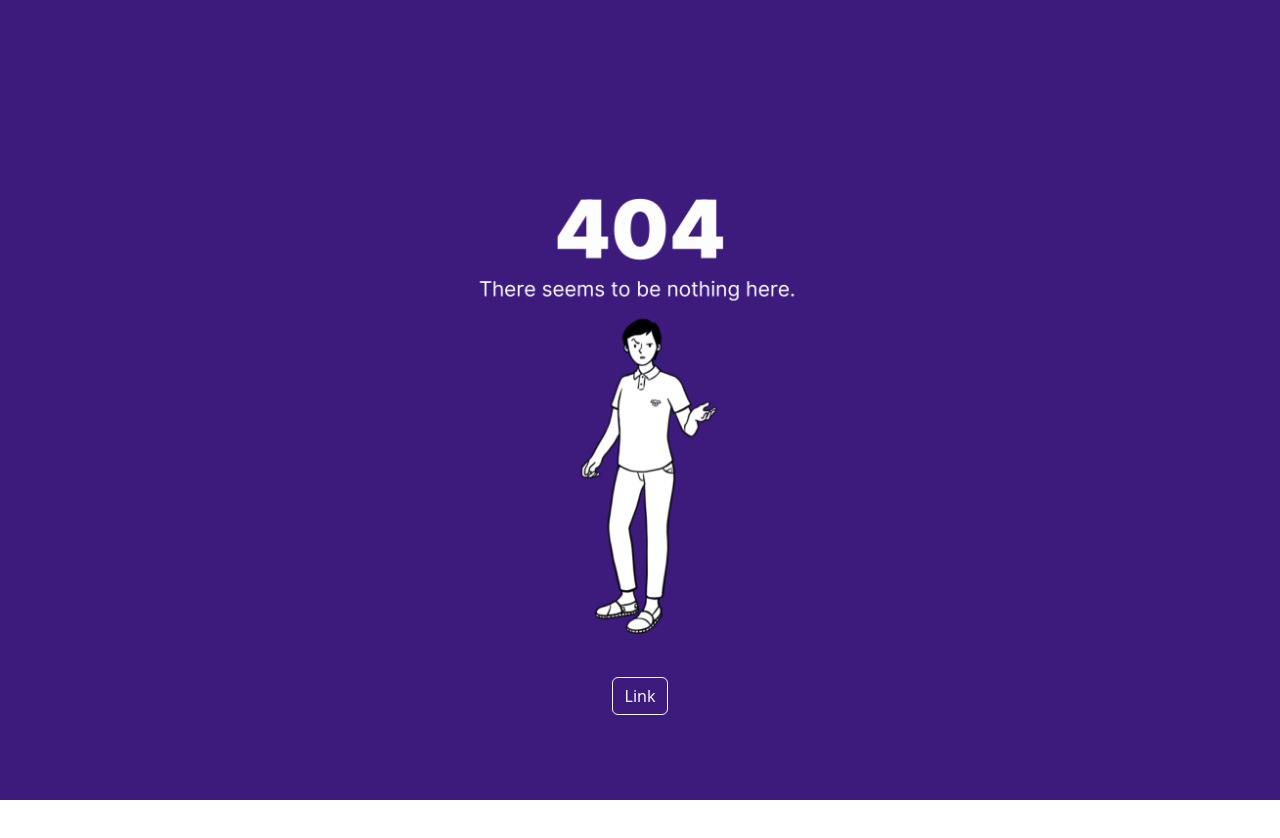
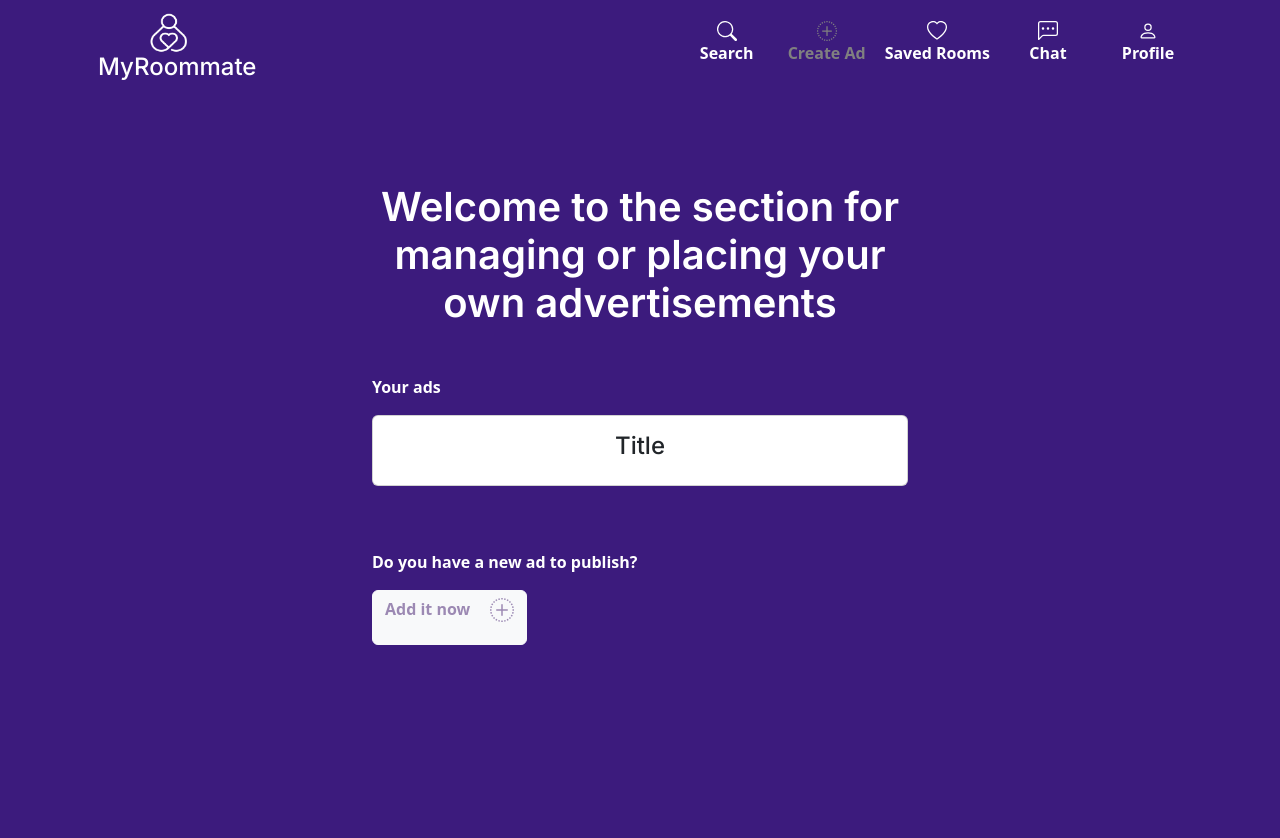
Before and after one commit to Frandrisani/frontMyRoom, a React (Vite) app: page /ad in a window 1280 px wide. Shown: the top 838 px of the page. Before the commit the page ends 800 px from the top, so only its background shows below. Built offline with nearby package versions, Linux system fonts and the light colour scheme.

Commit message:
Amendments to implement the new code

```diff
--- a/src/App.jsx
+++ b/src/App.jsx
@@ -5,6 +5,8 @@ import SignUp from "./components/SignUp";
 import NotFound from "./components/NotFound";
 import HomePage from "./components/HomePage";
 import CreateAd from "./components/CreateAd";
+import Ad from "./components/Ad";
+import Profile from "./components/Profile";
 
 const App = () => {
   return (
@@ -13,8 +15,10 @@ const App = () => {
         <Route path="/" element={<WelcomApp />} />
         <Route path="/signup" element={<SignUp />} />
         <Route path="/home" element={<HomePage />} />
+        <Route path="/ad" element={<Ad />} />
         <Route path="/new-ad" element={<CreateAd />} />
         <Route path="*" element={<NotFound />} />
+        <Route path="/profile" element={<Profile />} />
       </Routes>
     </BrowserRouter>
   );
--- a/src/components/CustomNavbar.jsx
+++ b/src/components/CustomNavbar.jsx
@@ -9,6 +9,7 @@ import {
   PlusCircleDotted,
 } from "react-bootstrap-icons";
 
+// eslint-disable-next-line react/prop-types
 const CustomNavbar = ({ currentPage }) => {
   const [isLgScreen, setIsLgScreen] = useState(false);
 
@@ -74,23 +75,31 @@ const CustomNavbar = ({ currentPage }) => {
                     </div>
                   </Nav.Link>
                   <Nav.Link
-                    href="/new-ad"
+                    href="/ad"
                     style={{
                       pointerEvents:
-                        currentPage === "/new-ad" ? "none" : "auto",
+                        currentPage === "/new-ad" || currentPage === "/ad"
+                          ? "none"
+                          : "auto",
                     }}
                   >
                     <div className="d-flex flex-column align-items-center">
                       <PlusCircleDotted
                         className="ml-4 fs-5 mx-2"
                         style={{
-                          color: currentPage === "/new-ad" ? "grey" : "white",
+                          color:
+                            currentPage === "/new-ad" || currentPage === "/ad"
+                              ? "grey"
+                              : "white",
                         }}
                       />
                       <p
                         className=" f4 fw-bolder"
                         style={{
-                          color: currentPage === "/new-ad" ? "grey" : "white",
+                          color:
+                            currentPage === "/new-ad" || currentPage === "/ad"
+                              ? "grey"
+                              : "white",
                         }}
                       >
                         Create Ad
@@ -109,10 +118,28 @@ const CustomNavbar = ({ currentPage }) => {
                       <p className="text-white f4 fw-bolder">Chat</p>
                     </div>
                   </Nav.Link>
-                  <Nav.Link href="#home">
+                  <Nav.Link
+                    href="/profile"
+                    style={{
+                      pointerEvents:
+                        currentPage === "/profile" ? "none" : "auto",
+                    }}
+                  >
                     <div className="d-flex flex-column align-items-center">
-                      <Person className="ml-4 text-white fs-5 mx-2" />
-                      <p className="text-white f4 fw-bolder">Profile</p>
+                      <Person
+                        className="ml-4 fs-5 mx-2"
+                        style={{
+                          color: currentPage === "/profile" ? "grey" : "white",
+                        }}
+                      />
+                      <p
+                        className=" f4 fw-bolder"
+                        style={{
+                          color: currentPage === "/profile" ? "grey" : "white",
+                        }}
+                      >
+                        Profile
+                      </p>
                     </div>
                   </Nav.Link>
                 </Nav>
@@ -150,16 +177,21 @@ const CustomNavbar = ({ currentPage }) => {
                     />
                   </Nav.Link>
                   <Nav.Link
-                    href="new-ad"
+                    href="/ad"
                     style={{
                       pointerEvents:
-                        currentPage === "/new-ad" ? "none" : "auto",
+                        currentPage === "/new-ad" || currentPage === "/ad"
+                          ? "none"
+                          : "auto",
                     }}
                   >
                     <PlusCircleDotted
                       className="ml-4 fs-2 mx-1"
                       style={{
-                        color: currentPage === "/new-ad" ? "grey" : "white",
+                        color:
+                          currentPage === "/new-ad" || currentPage === "/ad"
+                            ? "grey"
+                            : "white",
                       }}
                     />
                   </Nav.Link>
@@ -169,8 +201,19 @@ const CustomNavbar = ({ currentPage }) => {
                   <Nav.Link href="#link">
                     <ChatLeftDots className="ml-4 text-white fs-2 mx-1" />
                   </Nav.Link>
-                  <Nav.Link href="#link">
-                    <Person className="ml-4 text-white fs-2 ms-1" />
+                  <Nav.Link
+                    href="/Profile"
+                    style={{
+                      pointerEvents:
+                        currentPage === "/profile" ? "none" : "auto",
+                    }}
+                  >
+                    <Person
+                      className="ml-4  fs-2 ms-1"
+                      style={{
+                        color: currentPage === "/profile" ? "grey" : "white",
+                      }}
+                    />
                   </Nav.Link>
                 </Nav>
               </Navbar.Collapse>
--- a/src/components/SignUp.jsx
+++ b/src/components/SignUp.jsx
@@ -31,6 +31,9 @@ const SignUp = () => {
     usage: 1,
     password: "",
     birthdate: "",
+    occupation: "",
+    cityOfBirth: "",
+    countryOfBirth: "",
   };
   const [user, setUser] = useState(initialUser);
 
@@ -61,12 +64,14 @@ const SignUp = () => {
           user.firstName !== "" &&
           user.lastName !== "" &&
           user.birthdate !== "" &&
-          user.gender !== 0
+          user.gender !== 0 &&
+          user.cityOfBirth !== "" &&
+          user.countryOfBirth !== ""
         );
       case 2:
         return user.phoneNumber !== "" && user.email !== "";
       case 3:
-        return user.usage !== 0;
+        return user.usage !== 0 && user.occupation !== "";
       case 4:
         return user.password !== "";
       default:
@@ -153,8 +158,8 @@ const SignUp = () => {
                           }}
                         >
                           <option>Select your gender</option>
-                          <option value="1">Male</option>
-                          <option value="2">Female</option>
+                          <option value="MALE">Male</option>
+                          <option value="FEMALE">Female</option>
                         </Form.Select>
                         <Form.Text className="text-white">
                           We ask you to express your biological sex for
@@ -169,6 +174,28 @@ const SignUp = () => {
                             </Link>
                           </span>
                         </Form.Text>
+                      </Form.Group>
+                      <Form.Group className="mb-1" controlId="formCity">
+                        <Form.Label>Your home town</Form.Label>
+                        <Form.Control
+                          type="text"
+                          value={user.cityOfBirth}
+                          onChange={(e) => {
+                            handleChange("cityOfBirth", e.target.value);
+                          }}
+                          required
+                        />
+                      </Form.Group>
+                      <Form.Group className="mb-1" controlId="formCountry">
+                        <Form.Label>Your country of origin</Form.Label>
+                        <Form.Control
+                          type="text"
+                          value={user.countryOfBirth}
+                          onChange={(e) => {
+                            handleChange("countryOfBirth", e.target.value);
+                          }}
+                          required
+                        />
                       </Form.Group>
 
                       <Link to={"/"}>
@@ -240,7 +267,18 @@ const SignUp = () => {
                   {step === 3 && (
                     <>
                       {/* STEP 3 */}
-                      <Form.Label className="text-white mt-4">
+                      <Form.Group className="mb-2" controlId="formOccupation">
+                        <Form.Label>Enter your current occupation</Form.Label>
+                        <Form.Control
+                          type="text"
+                          value={user.occupation}
+                          onChange={(e) => {
+                            handleChange("occupation", e.target.value);
+                          }}
+                        />
+                      </Form.Group>
+
+                      <Form.Label className="text-white mb-2">
                         How would you like to use MyRommate?
                       </Form.Label>
                       <Form.Select
@@ -252,13 +290,15 @@ const SignUp = () => {
                         className="mb-2"
                       >
                         <option value="">Select usage</option>
-                        <option value="1">
+                        <option value="LOOKING_ROOMMATE">
                           Im looking for a roommate for my property
                         </option>
-                        <option value="2">
+                        <option value="RENTING_APARTMENT">
                           Im renting out a room in my apartment
                         </option>
-                        <option value="3">Im looking for a room</option>
+                        <option value="SEARCH_ROOM">
+                          Im looking for a room
+                        </option>
                       </Form.Select>
                       <Button
                         variant="btn btn-outline-light me-1"
```
